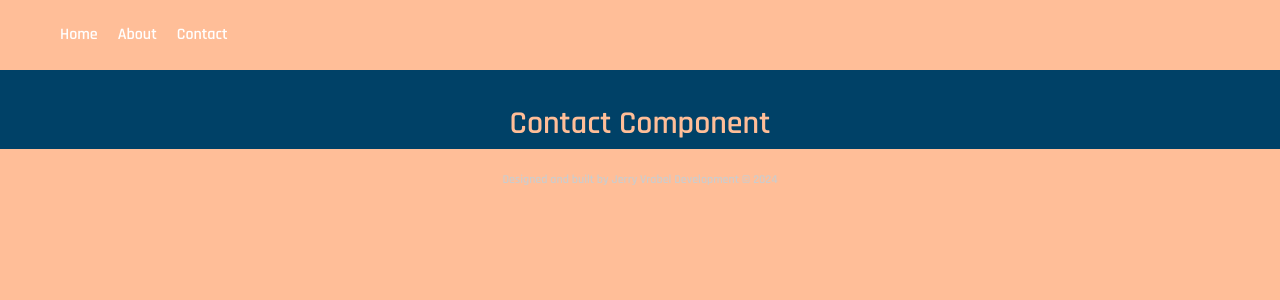
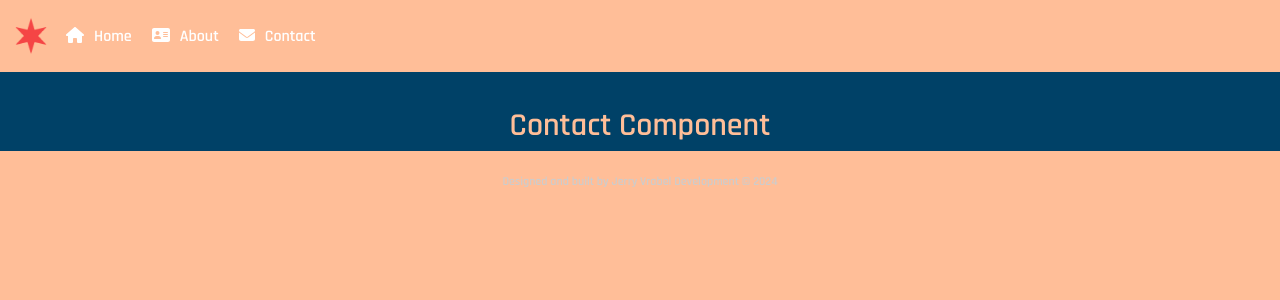
Before and after one commit to jerry-vrabel-development/geta-job-athon, a React (Vite) app in the folder geta-job-athon/: page /contact in a window 1280 px wide. Shown: the top 300 px of the page. Built offline with nearby package versions, Linux system fonts and the light colour scheme.

Commit message:
menu and iconography

```diff
--- a/geta-job-athon/src/App.css
+++ b/geta-job-athon/src/App.css
@@ -29,23 +29,14 @@ body {
   padding: 0 rem;
   box-shadow: 3px 3px 5px rgba(0, 0, 0, 0.2);
   display: flex;
-  align-items: center;
-  justify-content: space-between;
   background: rgb(255, 190, 152);
 }
-
-header > .header__left {
-  width: 50%;
-  font-size: 1.5rem;
+.header__left {
+  padding-top: 10px;
+  padding-left: 6px;
 }
-
-.header__center {
-  position: absolute;
-  margin-left: 50px;
-}
-
 .header__right {
-  margin-right: 50px;
+  padding-top: 2px;
 }
 
 .star {
@@ -53,7 +44,6 @@ header > .header__left {
 }
 
 .active {
-  background: rgb(255,0,0) ;
   text-decoration: none;
 }
 
--- a/geta-job-athon/src/components/Header.tsx
+++ b/geta-job-athon/src/components/Header.tsx
@@ -1,4 +1,5 @@
 import "../App.css";
+import Star from "./Star";
 import NavBar from "./NavBar/NavBar";
 
 function Header() {
@@ -7,10 +8,10 @@ function Header() {
     <header>
       <div className="header">
         <div className="header__left">
-        <NavBar />
+          <Star />
         </div>
         <div className="header__right">
-
+          <NavBar />
         </div>
       </div>
     </header>
--- a/geta-job-athon/src/components/NavBar/NavBar.css
+++ b/geta-job-athon/src/components/NavBar/NavBar.css
@@ -5,7 +5,6 @@
   display: flex;
   align-items: center;
   justify-content: space-between;
-  padding: 0 20px;
   background-color: rgb(255, 190, 152);
   color: white;
 }
@@ -39,6 +38,23 @@
   }
   .main-nav.active {
   display: block;
+  position: absolute;
+  margin-top: 140px;
+  margin-left: 7px;
+  padding-left: .5em;
+  padding-right: .5em;
+  }
+  .main-nav li {
+    list-style-type: none;
+    text-align: left;
+    width: max-content;
+    display: table-cell;
+  }
+  .main-nav ul {
+    padding: inherit;
+  }
+  .menu-text {
+    padding-left: 10px;
   }
 }
 
@@ -53,6 +69,7 @@
   }
   .main-nav ul {
     display: flex;
+    margin-left: -30px;
   }
   .main-nav li {
     margin-bottom: 0; /* Reset margin for horizontal layout */
@@ -66,4 +83,7 @@
     color: white; /* Adjust as needed */
     text-decoration: none;
   }
+  .menu-text {
+    padding-left: 10px;
+  }
 }
--- a/geta-job-athon/src/components/NavBar/NavBar.tsx
+++ b/geta-job-athon/src/components/NavBar/NavBar.tsx
@@ -1,5 +1,7 @@
 import React, { useState } from 'react';
-import { Link } from "react-router-dom"
+import { Link } from "react-router-dom";
+import { FontAwesomeIcon } from '@fortawesome/react-fontawesome';
+import { faBars, faHouse, faAddressCard, faEnvelope } from '@fortawesome/free-solid-svg-icons';
 import './NavBar.css'; // Ensure the path is correct
 
 const NavBar: React.FC = () => {
@@ -14,13 +16,26 @@ const NavBar: React.FC = () => {
   return (
     <nav className="navbar">
       <button className="navbar-toggle" onClick={handleClick}>
-      <span className="hamburger-icon"></span>
+      <FontAwesomeIcon icon={faBars} />
       </button>
       <div className={`main-nav ${isOpen ? 'active' : ''}`}>
       <ul>
-          <li><Link to="/" className="nav-links">Home</Link></li>
-          <li><Link to="/about" className="nav-links">About</Link></li>
-          <li><Link to="/contact" className="nav-links">Contact</Link></li>
+          <li>
+            <Link to="/" className="nav-links">
+            <FontAwesomeIcon icon={faHouse} />
+              <span className="menu-text">Home</span>
+            </Link></li>
+          <li>
+            <Link to="/about" className="nav-links">
+            <FontAwesomeIcon icon={faAddressCard} />
+              <span className="menu-text">About</span>
+            </Link></li>
+          <li>
+            <Link to="/contact" className="nav-links">
+            <FontAwesomeIcon icon={faEnvelope} />
+            <span className="menu-text">Contact</span>
+            </Link>
+          </li>
         </ul>
       </div>
     </nav>
--- a/geta-job-athon/src/components/Star.tsx
+++ b/geta-job-athon/src/components/Star.tsx
@@ -1,6 +1,7 @@
 
 import { motion } from "framer-motion";
-import  star from "../assets/chi6star.png"
+import star from "../assets/chi6star.png"
+import { Link } from "react-router-dom";
 
 function Star() {
   return (
@@ -13,7 +14,9 @@ function Star() {
     initial={{ opacity: 0, scale: .1 }}
     whileHover={{ scale: .5 }}
     >
-<img src={star} alt="Jerry Vrabel Development" />
+      <Link to='/'>
+        <img src={star} alt="Jerry Vrabel Development" />
+      </Link>
     </motion.div>
   );
 }
```
